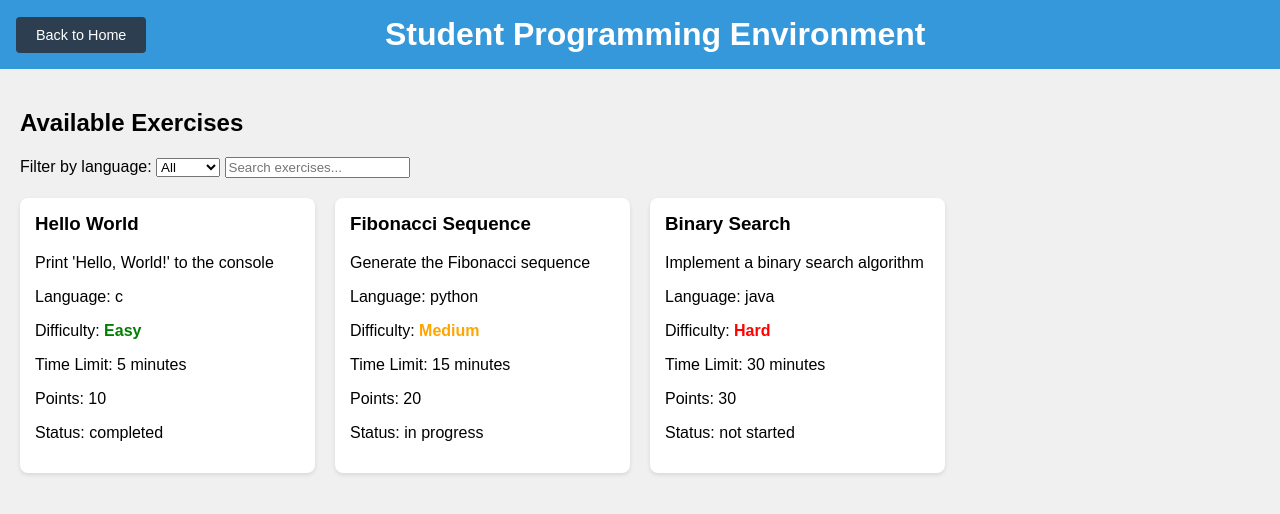
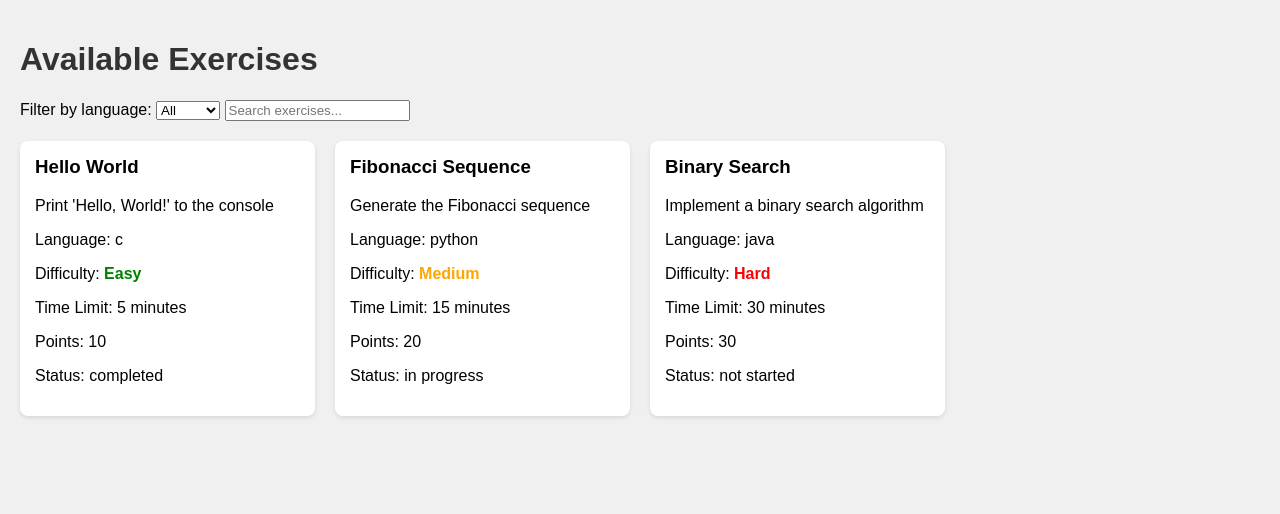
Before and after one commit to letrnghia/checkCode, a plain HTML site: page dashboard.html in a window 1280 px wide. Drawn offline with Linux system fonts and the light colour scheme.

Commit message:
Update dashboard.html

```diff
--- a/dashboard.html
+++ b/dashboard.html
@@ -3,42 +3,16 @@
 <head>
     <meta charset="UTF-8">
     <meta name="viewport" content="width=device-width, initial-scale=1.0">
-    <title>Student Programming Environment - Dashboard</title>
-    <script src="https://cdnjs.cloudflare.com/ajax/libs/ace/1.4.12/ace.js"></script>
+    <title>Student Programming Practice - Dashboard</title>
     <style>
         body {
             font-family: Arial, sans-serif;
             margin: 0;
-            padding: 0;
+            padding: 20px;
             background-color: #f0f0f0;
         }
-        .header {
-            background-color: #3498db;
-            color: white;
-            padding: 1rem;
-            display: flex;
-            justify-content: space-between;
-            align-items: center;
-        }
-        .back-btn {
-            background-color: #2c3e50;
-            color: white;
-            border: none;
-            padding: 10px 20px;
-            border-radius: 4px;
-            cursor: pointer;
-            text-decoration: none;
-            font-size: 0.9em;
-        }
-        .back-btn:hover {
-            background-color: #34495e;
-        }
         h1 {
-            color: white;
-            margin: 0;
-        }
-        .container {
-            padding: 20px;
+            color: #333;
         }
         .filters {
             margin-bottom: 20px;
@@ -66,14 +40,7 @@
     </style>
 </head>
 <body>
-    <div class="header">
-        <a href="index.html" class="back-btn">Back to Home</a>
-        <h1>Student Programming Environment</h1>
-        <div style="width: 100px;"></div>
-    </div>
-
-    <div class="container">
-        <h2>Available Exercises</h2>
+    <h1>Available Exercises</h1>
 
     <div class="filters">
         <label for="language-filter">Filter by language:</label>
@@ -89,7 +56,6 @@
 
     <div class="exercise-grid" id="exercise-container">
         <!-- Exercise cards will be dynamically inserted here -->
-        </div>
     </div>
 
     <script>
```
Lines whose indentation alone changed are shown as unchanged.
